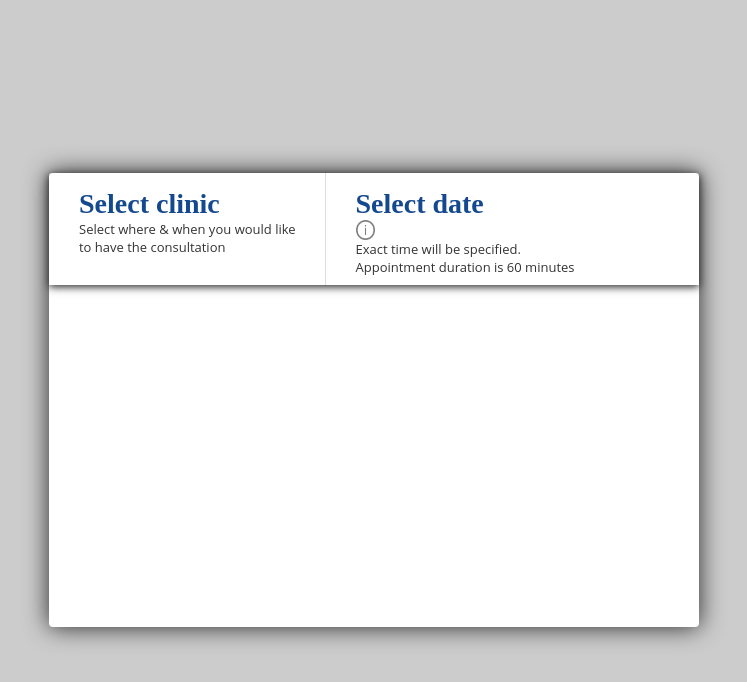
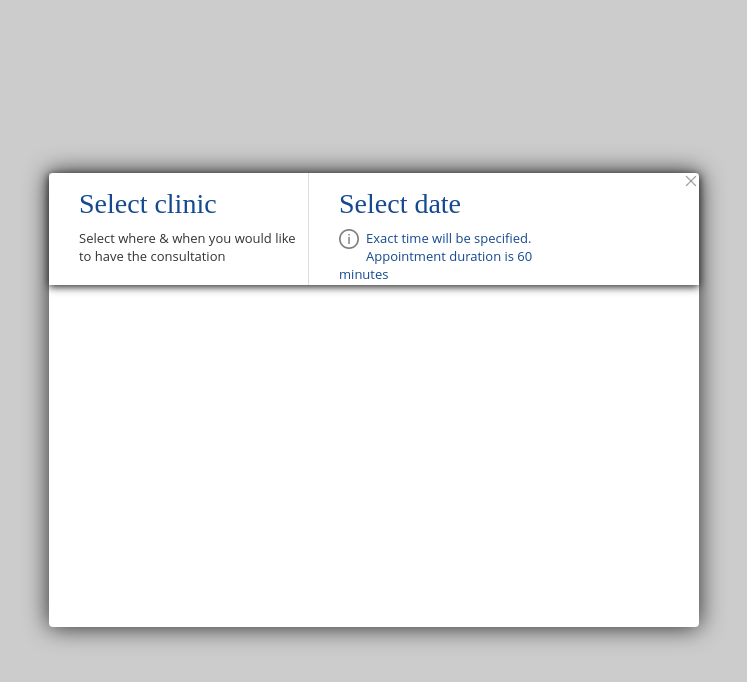
Before and after one commit to Zeror95/Lirema, a plain HTML site: page index.html in a window 1280 px wide. Shown: the whole page, without its empty margins (266-1013 px from the left). Drawn offline with Linux system fonts and the light colour scheme.

Commit message:
Top commit

```diff
--- a/index.html
+++ b/index.html
@@ -13,9 +13,9 @@
              <p>Select where & when you would like to have the consultation</p>
          </div>
          <div class="top-date">
+            <img class="close" src="close.png" alt="close">
             <h3>Select date</h3>
-            <img src="info.png">
-            <p>Exact time will be specified.<br>Appointment duration is 60 minutes</p>
+            <p><img src="info.png" alt="info">Exact time will be specified.<br>Appointment duration is 60 minutes</p>
          </div>
 
      </div>
--- a/sass/styles.scss
+++ b/sass/styles.scss
@@ -44,6 +44,8 @@ body{
         margin: 0%;
         padding-top: 15px;
         padding-left: 30px;
+        padding-bottom: 9px;
+        font-weight: lighter;
     }
     p{
         font-family: $fonts;
@@ -56,6 +58,7 @@ body{
 }
 .top-date{
     height: 100%;
+    width: 100%;
     h3{
         font-family: $fontpro;
         font-size: 28px;
@@ -63,21 +66,34 @@ body{
         margin: 0%;
         padding-top: 15px;
         padding-left: 30px;
+        padding-bottom: 9px;
+        font-weight: lighter;
     }
-    img{
-        width: 19.5px;
-        height: 19.5px;
-        padding-left: 30px;
-        opacity: 0.5;
-    }
+
     p{
         font-family: $fonts;
         font-size: 13px;
-        color: $gray;
+        color: $blue;
         width: 229px;
         margin: 0%;
         padding-left: 30px;
-
+        img{
+            width: 19.5px;
+            height: 19.5px;
+            //padding-left: 30px;
+            opacity: 0.5;
+            color: #15498F;
+            float: left;
+            padding-right: 7.5px;
+        }
+    }
+    .close{
+        width: 16px;
+        height: 16px;
+        opacity: 0.5;
+        display: flex;
+        float: right;
+        clear: both;
     }
 }
 }
```
Also changed, not shown: close.png (added), css/styles.css, 1 other file.
